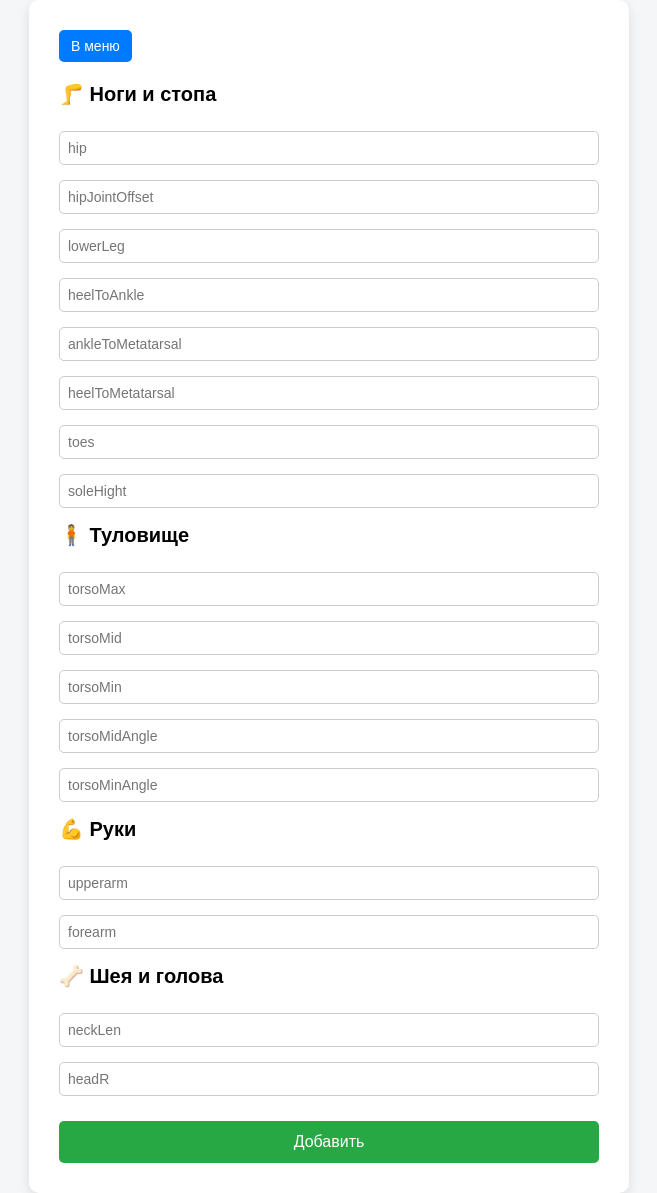
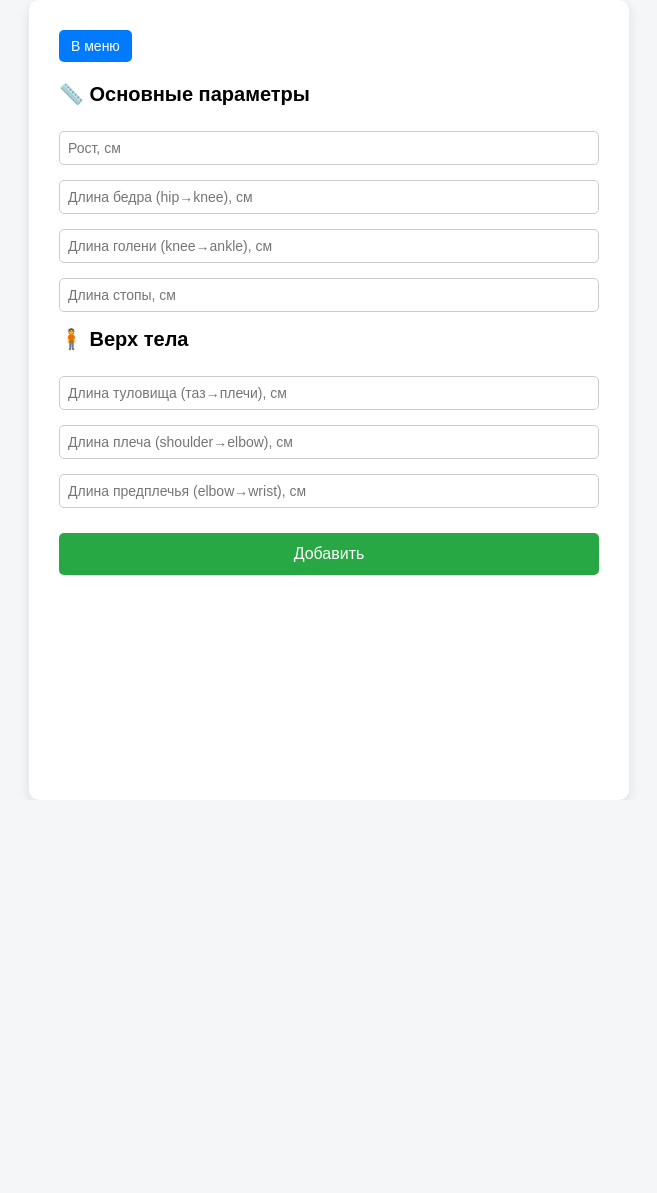
Before and after one commit to IBroccol/bikefit-simulator, a Flask app: page /add_anthro in a window 1280 px wide. Shown: the whole page, without its empty margins (311-968 px from the left). After the commit the page ends 800 px from the top, so only its background shows below. Run offline with Flask 3, Linux system fonts and the light colour scheme; the visitor is signed in with stand-in values (Sample User, id 1).

Commit message:
reduce input fields

```diff
--- a/app/models/dao.py
+++ b/app/models/dao.py
@@ -44,8 +44,6 @@ def add_bike(user_id, bike: dict):
 
                 sql = f"INSERT INTO bikes ({col_names}) VALUES ({placeholders})"
 
-                print(sql)
-
                 cur.execute(sql, tuple(bike_with_uid.values()))
                 conn.commit()
                 return {"success": True}
@@ -62,7 +60,7 @@ def get_bike_geo(bike_id):
 def get_user_bikes(user_id):
     with get_conn() as conn:
         with conn.cursor(row_factory=dict_row) as cur:
-            cur.execute("SELECT DISTINCT model FROM bikes WHERE user_id=%s", (user_id,))
+            cur.execute("SELECT DISTINCT model FROM bikes WHERE user_id=%s ORDER BY model", (user_id,))
             return [row["model"] for row in cur.fetchall()]
 
 def get_bike_sizes(bike_model):
--- a/app/routes/bikes.py
+++ b/app/routes/bikes.py
@@ -8,7 +8,6 @@ def add_bike():
     user_id = session.get("user_id")
     data = request.json
     for bike_data in data:
-        print(bike_data)
         result = bike_service.add_bike(user_id, bike_data)
     return jsonify(result)
 
--- a/app/routes/fits.py
+++ b/app/routes/fits.py
@@ -14,7 +14,6 @@ def save_fit():
 def get_fit():
     fit_name = request.json.get("fit_name")
     bike_id = request.json.get("bike_id")
-    print(fit_name, bike_id)
     result = fit_service.get_fit_by_name(fit_name, bike_id)
     return jsonify(result)
 
@@ -43,7 +42,6 @@ def get_fit_names():
 def add_anthro_data():
     user_id = session.get("user_id")
     data = request.json
-    print(data)
     result = fit_service.add_anthro(user_id, data)
     return jsonify(result)
 
--- a/app/routes/pages.py
+++ b/app/routes/pages.py
@@ -65,7 +65,6 @@ def dashboard():
 
 @pages_bp.route("/add_bike")
 def add_bike_page():
-    print(session, session['user_id'])
     if "user_id" not in session:
         flash("Сначала войдите в систему", "danger")
         return redirect(url_for("pages.login_page"))
--- a/app/static/js/constants.js
+++ b/app/static/js/constants.js
@@ -1,3 +1,3 @@
 export const CANVAS_ID = 'myCanvas';
-export const MAXSTEP = 10
+export const MAXSTEP = 20
 export const inf = 100000;
--- a/app/templates/add_anthro.html
+++ b/app/templates/add_anthro.html
@@ -91,30 +91,16 @@
         </div>
 
         <form id="anthroForm">
-            <h2>🦵 Ноги и стопа</h2>
-            <input type="number" step="0.1" name="hip" placeholder="hip">
-            <input type="number" step="0.1" name="hipJointOffset" placeholder="hipJointOffset">
-            <input type="number" step="0.1" name="lowerLeg" placeholder="lowerLeg">
-            <input type="number" step="0.1" name="heelToAnkle" placeholder="heelToAnkle">
-            <input type="number" step="0.1" name="ankleToMetatarsal" placeholder="ankleToMetatarsal">
-            <input type="number" step="0.1" name="heelToMetatarsal" placeholder="heelToMetatarsal">
-            <input type="number" step="0.1" name="toes" placeholder="toes">
-            <input type="number" step="0.1" name="soleHight" placeholder="soleHight">
+            <h2>📏 Основные параметры</h2>
+            <input type="number" step="1" name="height" placeholder="Рост, см" required>
+            <input type="number" step="0.1" name="hip" placeholder="Длина бедра (hip→knee), см" required>
+            <input type="number" step="0.1" name="lowerleg" placeholder="Длина голени (knee→ankle), см" required>
+            <input type="number" step="0.1" name="footLength" placeholder="Длина стопы, см" required>
 
-            <h2>🧍 Туловище</h2>
-            <input type="number" step="0.1" name="torsoMax" placeholder="torsoMax">
-            <input type="number" step="0.1" name="torsoMid" placeholder="torsoMid">
-            <input type="number" step="0.1" name="torsoMin" placeholder="torsoMin">
-            <input type="number" step="0.1" name="torsoMidAngle" placeholder="torsoMidAngle">
-            <input type="number" step="0.1" name="torsoMinAngle" placeholder="torsoMinAngle">
-
-            <h2>💪 Руки</h2>
-            <input type="number" step="0.1" name="upperarm" placeholder="upperarm">
-            <input type="number" step="0.1" name="forearm" placeholder="forearm">
-
-            <h2>🦴 Шея и голова</h2>
-            <input type="number" step="0.1" name="neckLen" placeholder="neckLen">
-            <input type="number" step="0.1" name="headR" placeholder="headR">
+            <h2>🧍 Верх тела</h2>
+            <input type="number" step="0.1" name="torsoLength" placeholder="Длина туловища (таз→плечи), см" required>
+            <input type="number" step="0.1" name="upperarm" placeholder="Длина плеча (shoulder→elbow), см" required>
+            <input type="number" step="0.1" name="forearm" placeholder="Длина предплечья (elbow→wrist), см" required>
 
             <button type="submit">Добавить</button>
         </form>
```
Also changed, not shown: app/services/fit_service.py (+25 -1 lines), app/static/js/app.js (+21 -31 lines), app/static/js/geometry-classes.js (+11 -9 lines), app/static/js/geometry-helpers.js (+7 -3 lines).
